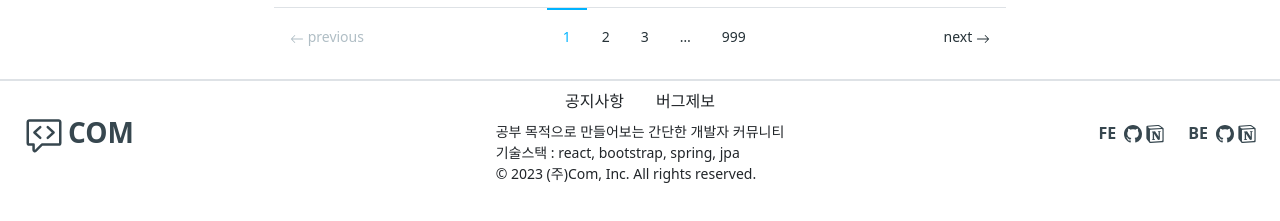
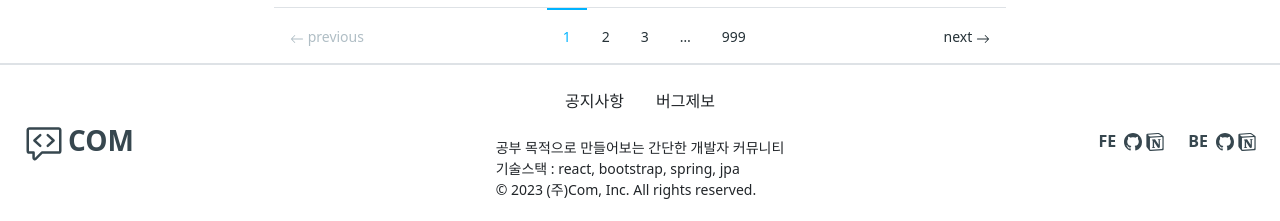
Before and after one commit to rhos0129/community-web, a React (Create React App) app: page /articles/life in a window 1280 px wide. Shown: the part 945-1166 px from the top of the page. Before the commit the page ends 1137 px from the top, so only its background shows below. Built offline with nearby package versions, Linux system fonts and the light colour scheme.

Commit message:
desgin : 푸터 box 수정

```diff
--- a/src/components/layout/Footer.jsx
+++ b/src/components/layout/Footer.jsx
@@ -49,11 +49,11 @@ const Footer = () => {
 
   return (
     <footer id='footer' role='contentinfo'
-      className='bg-white border-top border-2 mt-3 mb-2'>
+      className='bg-white border-top border-2 mb-4 pt-3'>
       <GridContainer>
         <Logo />
         <SimpleNav items={navItems} />
-        <div className='fs-sm'>
+        <div className='fs-sm mt-3'>
           <p className='my-0'>공부 목적으로 만들어보는 간단한 개발자 커뮤니티</p>
           <p className='my-0'>기술스택 : react, bootstrap, spring, jpa </p>
           <p className='my-0'>© 2023 (주)Com, Inc. All rights reserved.</p>
```
